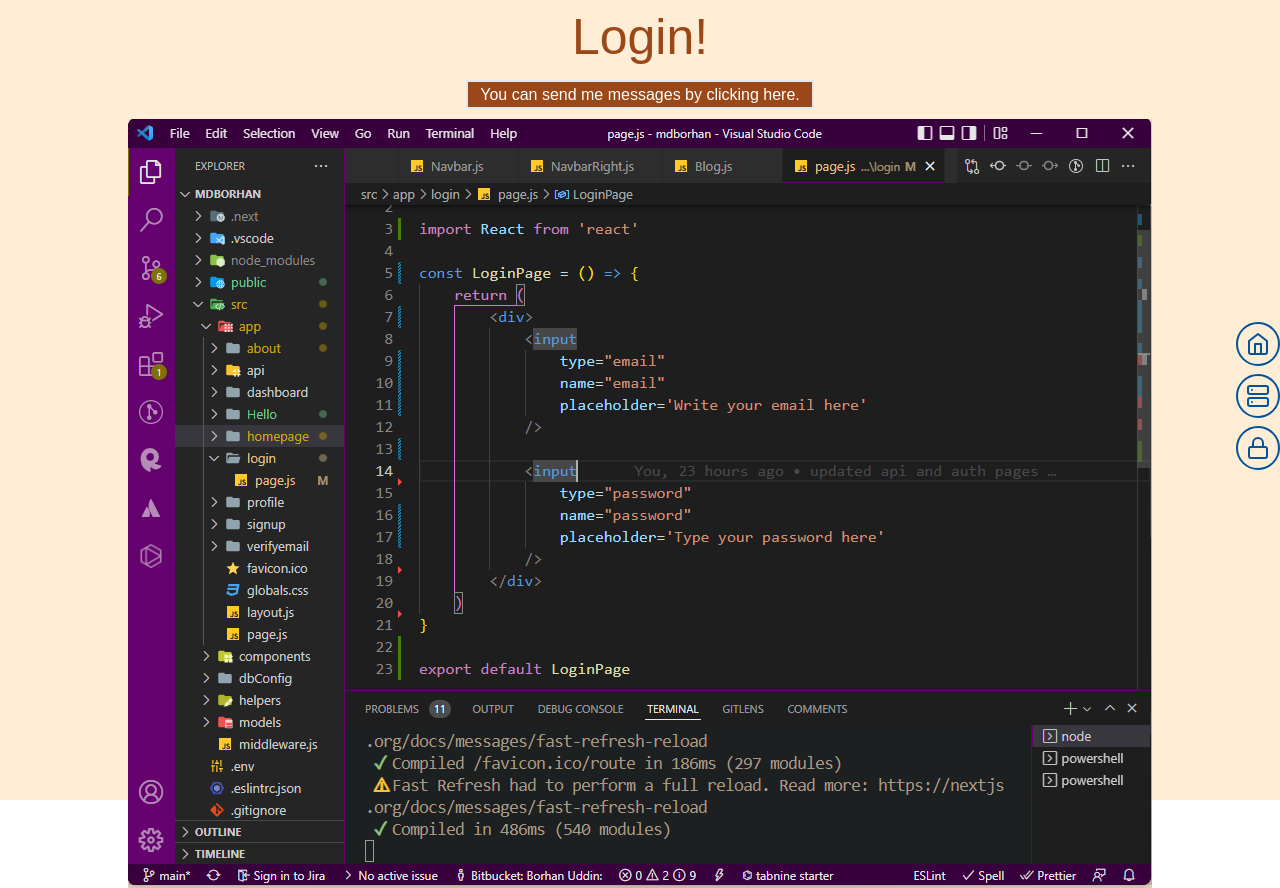
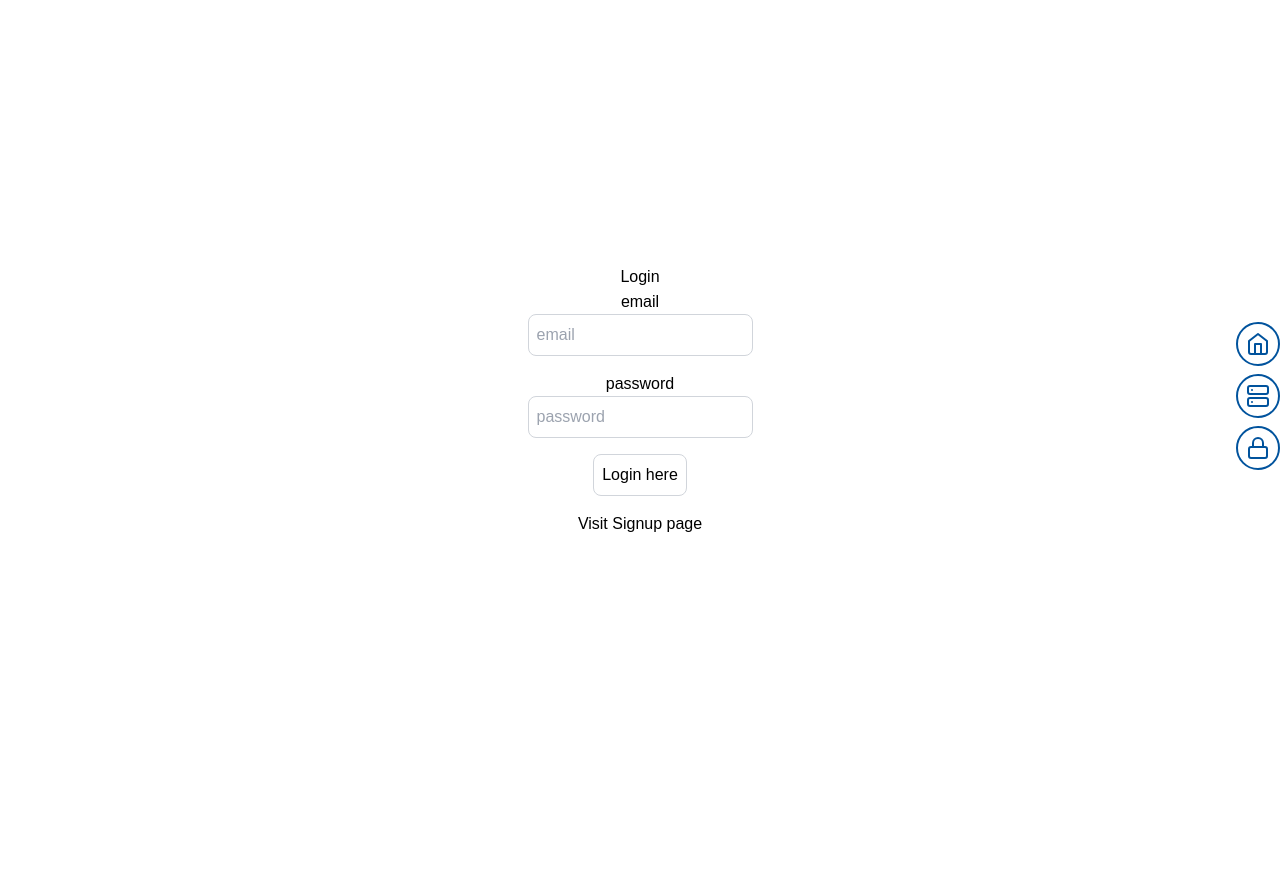
Before and after one commit to borhanphp/portfolio, a Next.js app: page /login in a window 1280 px wide. After the commit the page ends 800 px from the top, so only its background shows below. Built offline with nearby package versions, Linux system fonts and the light colour scheme; a web font is replaced by a local one.

Commit message:
solved problem

```diff
--- a/src/app/Hello/page.js
+++ /dev/null
@@ -1,10 +0,0 @@
-"use client"
-import React from 'react'
-
-const HelloWorld = () => {
-    return (
-        <div>Hello World!</div>
-    )
-}
-
-export default HelloWorld
--- a/src/app/api/blogs/route.ts
+++ /dev/null
@@ -1,3 +0,0 @@
-export const GET = (req: Request, res: Response) => {
-  console.log("i am called");
-};
--- a/src/app/login/page.js
+++ b/src/app/login/page.js
@@ -19,6 +19,11 @@ export default function LoginPage() {
     const [buttonDisabled, setButtonDisabled] = React.useState( false );
     const [loading, setLoading] = React.useState( false );
 
+    useEffect( () => {
+        return () => {
+
+        }
+    }, [] )
 
     const onLogin = async () => {
         try {
@@ -44,56 +49,32 @@ export default function LoginPage() {
     }, [user] );
 
     return (
-        // <div className="flex flex-col items-center justify-center min-h-screen py-2">
-        //     <h1>{loading ? "Processing" : "Login"}</h1>
-        //     <hr />
+        <div className="flex flex-col items-center justify-center min-h-screen py-2">
+            <h1>{loading ? "Processing" : "Login"}</h1>
+            <hr />
 
-        //     <label htmlFor="email">email</label>
-        //     <input
-        //         className="p-2 border border-gray-300 rounded-lg mb-4 focus:outline-none focus:border-gray-600 text-black"
-        //         id="email"
-        //         type="text"
-        //         value={user.email}
-        //         onChange={( e ) => setUser( { ...user, email: e.target.value } )}
-        //         placeholder="email"
-        //     />
-        //     <label htmlFor="password">password</label>
-        //     <input
-        //         className="p-2 border border-gray-300 rounded-lg mb-4 focus:outline-none focus:border-gray-600 text-black"
-        //         id="password"
-        //         type="password"
-        //         value={user.password}
-        //         onChange={( e ) => setUser( { ...user, password: e.target.value } )}
-        //         placeholder="password"
-        //     />
-        //     <button
-        //         onClick={onLogin}
-        //         className="p-2 border border-gray-300 rounded-lg mb-4 focus:outline-none focus:border-gray-600">Login here</button>
-        //     <Link href="/signup">Visit Signup page</Link>
-        // </div>
-        <div className="bg-orange-100 h-[100vh]">
-            <div className="grid place-content-center ">
-
-                <div className=" relative">
-                    <div>
-                        <p className="text-[50px] text-center text-[#9B4819]">
-                            Login!
-                        </p>
-                    </div>
-                    <div className="text-center mt-2">
-                        <Link
-                            href="https://www.linkedin.com/in/tsmborhan"
-                            className="border-2 px-3 py-1 text-white bg-[#9B4819]"
-                        >
-                            You can send me messages by clicking here.
-                        </Link>
-                    </div>
-                </div>
-                <div className='mt-3'>
-                    <img src='loginpic.png' alt='' />
-                </div>
-
-            </div>
+            <label htmlFor="email">email</label>
+            <input
+                className="p-2 border border-gray-300 rounded-lg mb-4 focus:outline-none focus:border-gray-600 text-black"
+                id="email"
+                type="text"
+                value={user.email}
+                onChange={( e ) => setUser( { ...user, email: e.target.value } )}
+                placeholder="email"
+            />
+            <label htmlFor="password">password</label>
+            <input
+                className="p-2 border border-gray-300 rounded-lg mb-4 focus:outline-none focus:border-gray-600 text-black"
+                id="password"
+                type="password"
+                value={user.password}
+                onChange={( e ) => setUser( { ...user, password: e.target.value } )}
+                placeholder="password"
+            />
+            <button
+                onClick={onLogin}
+                className="p-2 border border-gray-300 rounded-lg mb-4 focus:outline-none focus:border-gray-600">Login here</button>
+            <Link href="/signup">Visit Signup page</Link>
         </div>
     )
 
```
